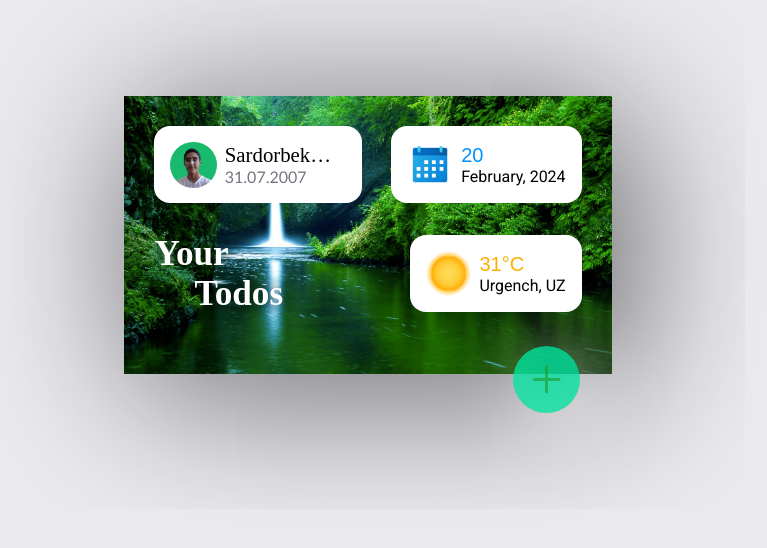
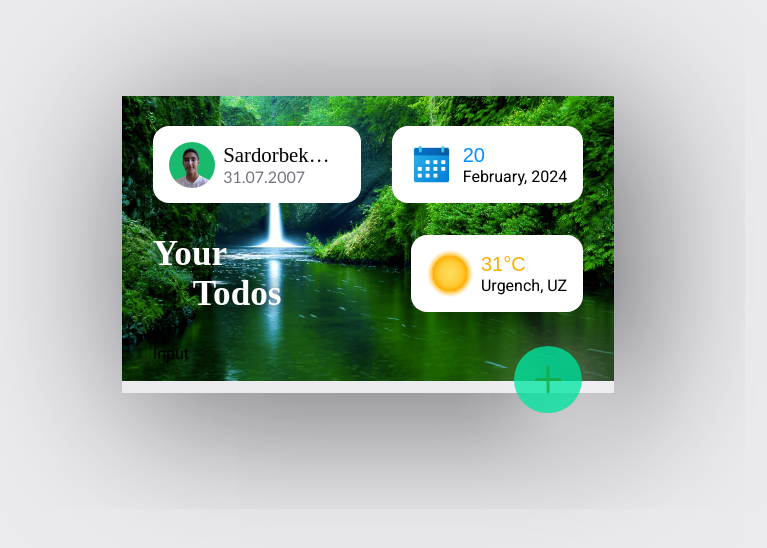
Before and after one commit to Sardorbek0731/TypeScript---Todo, a React (Vite) app: page / in a window 1280 px wide. Shown: the top 548 px of the page, without its empty margins (272-1039 px from the left). Built offline with nearby package versions, Linux system fonts and the light colour scheme; a web font is replaced by a local one.

Commit message:
added input files

```diff
--- a/src/App.tsx
+++ b/src/App.tsx
@@ -2,7 +2,7 @@
 import "./App.css";
 
 // Components
-import Todos from "./components/todo/Todos.tsx";
+import Todos from "./components/todo/Todos";
 
 function App(): JSX.Element {
   return <Todos />;
--- /dev/null
+++ b/src/components/input/Input.tsx
@@ -0,0 +1,8 @@
+// CSS
+import "./Input.css";
+
+function Input(): JSX.Element {
+  return <div>Input</div>;
+}
+
+export default Input;
--- a/src/components/todo/Todos.css
+++ b/src/components/todo/Todos.css
@@ -1,6 +1,6 @@
 .todos {
   position: relative;
-  width: 30.5rem;
+  width: 30.7rem;
   background-color: #ffffff;
   margin-top: 6rem;
   box-shadow: 1rem 1rem 10rem rgba(0, 0, 0, 0.6);
--- a/src/components/todo/Todos.tsx
+++ b/src/components/todo/Todos.tsx
@@ -7,6 +7,7 @@ import plus from "../../assets/icons/plus.png";
 // Components
 import User from "../userInfo/User";
 import Weather from "../weather/Weather";
+import Input from "../input/Input";
 
 function Todo(): JSX.Element {
   return (
@@ -22,6 +23,8 @@ function Todo(): JSX.Element {
           <Weather />
         </div>
 
+        <Input />
+
         <button className="addTodos flex justifyCenter alignCenter">
           <img src={plus} alt="Plus Icon" />
         </button>
--- a/src/components/weather/Weather.css
+++ b/src/components/weather/Weather.css
@@ -6,8 +6,8 @@
 }
 
 .weather img {
-  height: 2.85rem;
-  width: 2.85rem;
+  height: 2.9rem;
+  width: 2.9rem;
   margin-right: 0.5rem;
 }
 
```
Also changed, not shown: src/components/input/Input.css (added).
